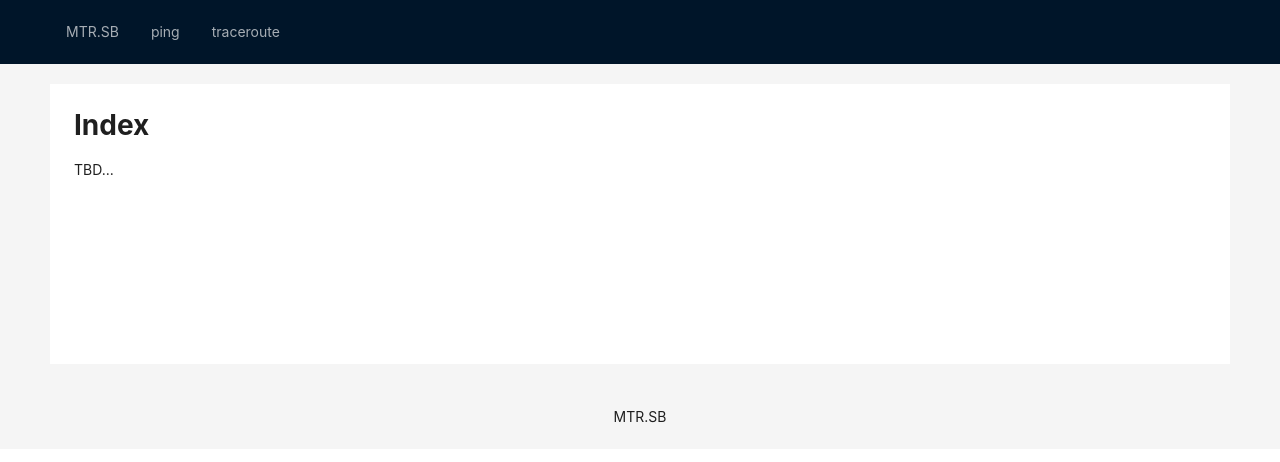
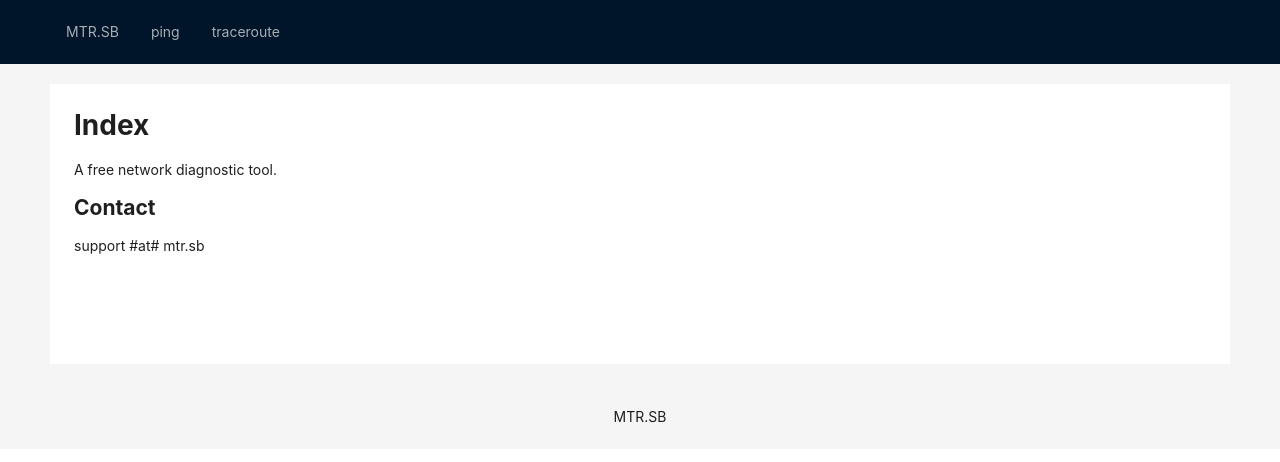
Before and after one commit to jiqing112/mtr.sb, a React (Create React App) app in the folder frontend/: page / in a window 1280 px wide. Shown: the top 462 px of the page. Built offline with nearby package versions, Linux system fonts and the light colour scheme; no server answers.

Commit message:
docs: ✏️ update index page

```diff
--- a/frontend/src/Home.tsx
+++ b/frontend/src/Home.tsx
@@ -1,6 +1,8 @@
 export default function Home() {
   return <>
     <h1>Index</h1>
-    <p>TBD...</p>
+    <p>A free network diagnostic tool.</p>
+    <h2>Contact</h2>
+    <p>support #at# mtr.sb</p>
   </>
 }
```
Also changed, not shown: frontend/public/logo192.png (deleted), frontend/public/logo512.png (deleted), frontend/public/manifest.json.
